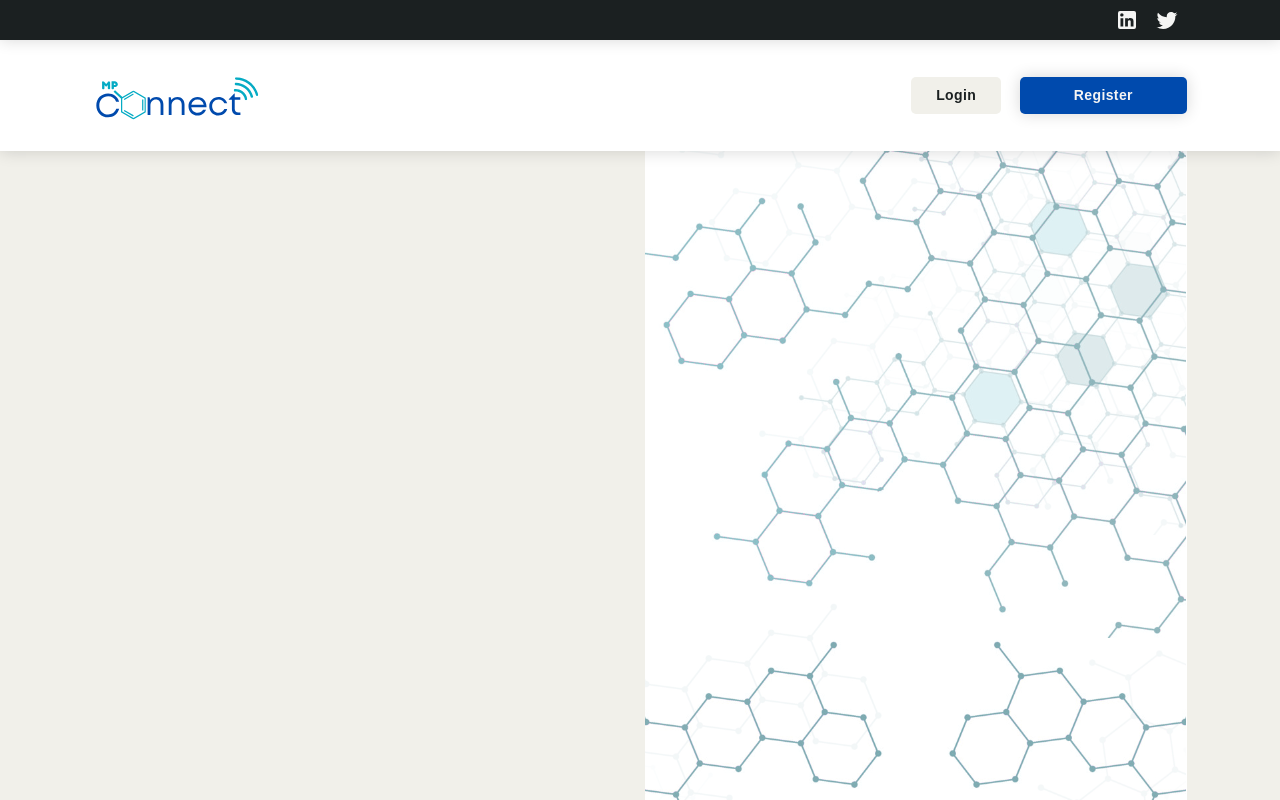
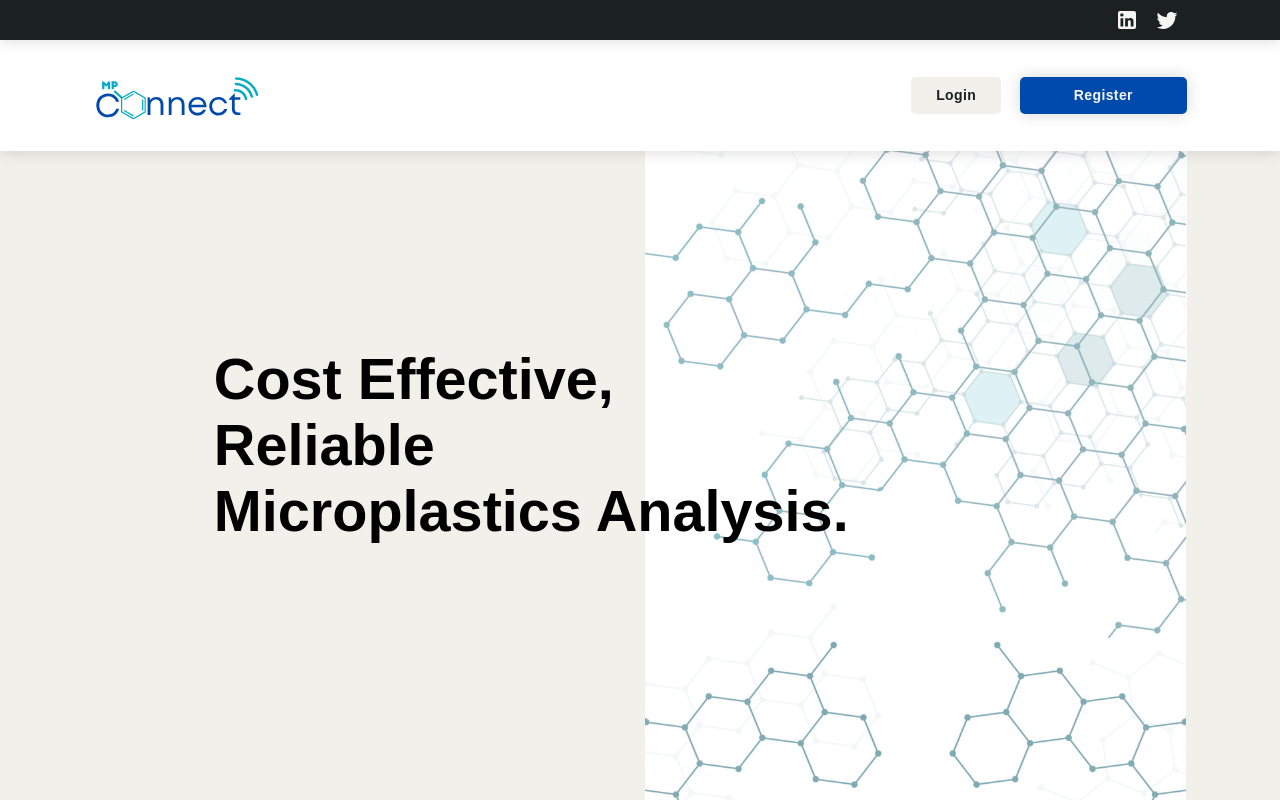
Before and after one commit to AbbaTek-Group/mp-connect, a React (Create React App) app in the folder mp-connect/: page / in a window 1280 px wide. Shown: the top 800 px of the page. Built offline with nearby package versions, Linux system fonts and the light colour scheme; a web font is replaced by a local one.

Commit message:
TopDiv font rough dimensions/placement

```diff
--- a/mp-connect/src/components/landing/content/TopDivContent.tsx
+++ b/mp-connect/src/components/landing/content/TopDivContent.tsx
@@ -5,7 +5,11 @@ import hexPattern from "./img/hexpattern.png";
 export const TopDivContent = () => {
   return (
     <Box sx={inline.topDivSx.container}>
-      <Box></Box>
+      <Box sx={inline.topDivSx.textBox}>
+        <Box>Cost Effective,</Box>
+        <Box>Reliable</Box>
+        <Box>Microplastics Analysis.</Box>
+      </Box>
       <Box sx={inline.topDivSx.imageBox}>
         <Box
           sx={{
--- a/mp-connect/src/styles/inline.ts
+++ b/mp-connect/src/styles/inline.ts
@@ -100,9 +100,20 @@ export const topDivSx = {
     display: "flex",
     flexDirection: "row",
     justifyContent: "flex-end",
-    height: "100%",
+    height: "28.33vh",
     ml: "7.3vw",
     mr: "7.3vw",
+  },
+  textBox: {
+    display: "flex",
+    flexDirection: "column",
+    position: "absolute",
+    fontFamily: font.fontFamily,
+    fontWeight: font.fontWeight.bold,
+    fontSize: "4.5vw",
+    mt: "24.4vh",
+    mr: "26.4vw",
+    zIndex: "7",
   },
   imageBox: {
     backgroundColor: "white",
```
